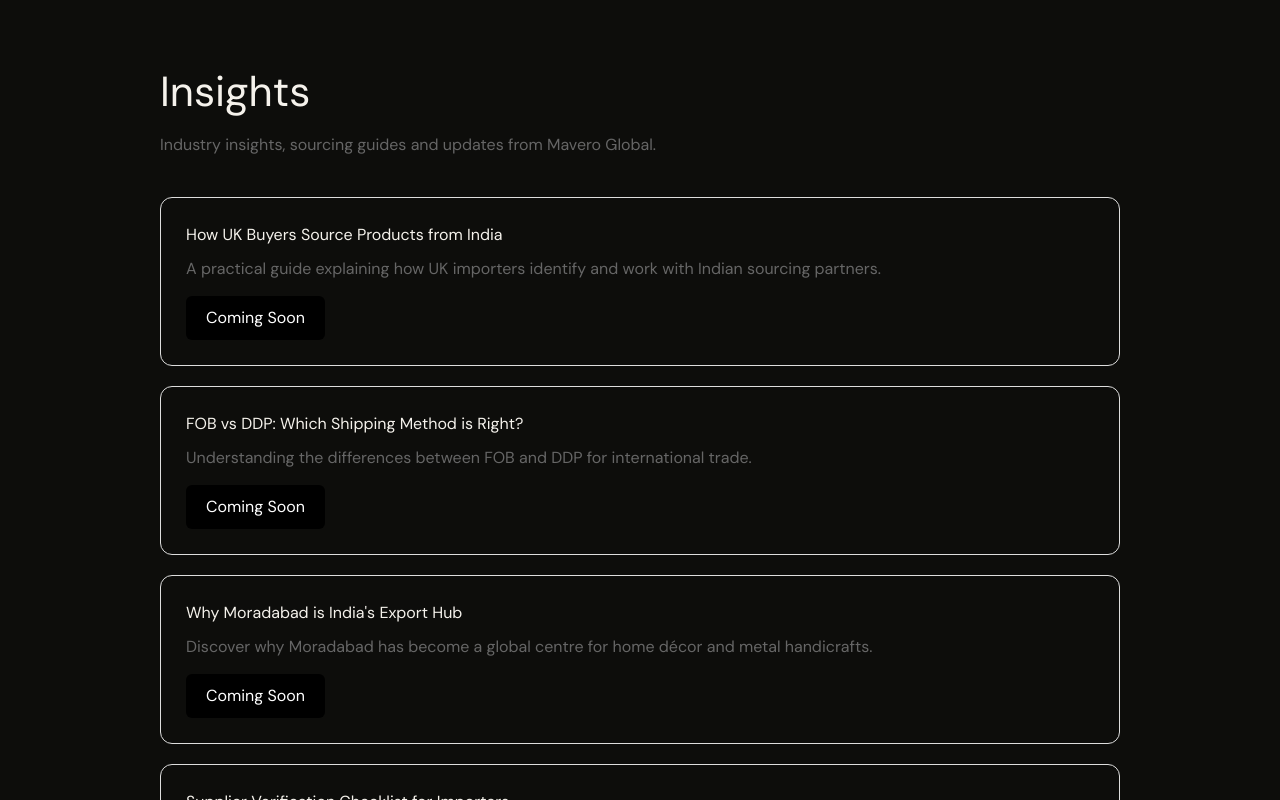
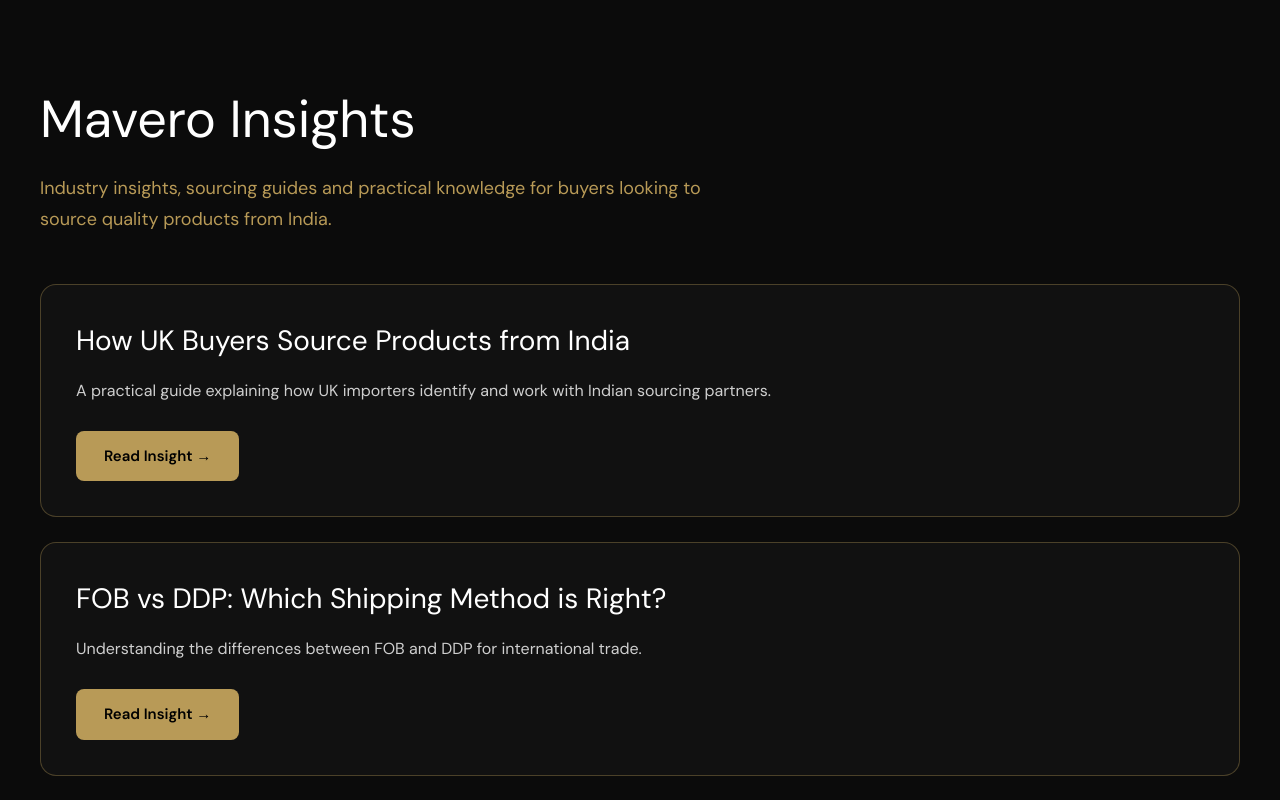
Before and after one commit to viksitparihar786/mavero-global, a Next.js app: page /insights in a window 1280 px wide. Shown: the top 800 px of the page. Built offline with nearby package versions, Linux system fonts and the light colour scheme.

Commit message:
Update page.tsx

```diff
--- a/app/insights/page.tsx
+++ b/app/insights/page.tsx
@@ -23,43 +23,93 @@
   ];
 
   return (
-    <main style={{ padding: "60px 20px", maxWidth: "1000px", margin: "0 auto" }}>
-      <h1 style={{ fontSize: "42px", marginBottom: "10px" }}>Insights</h1>
+    <main
+      style={{
+        background: "#0b0b0b",
+        minHeight: "100vh",
+        padding: "80px 20px",
+        color: "#ffffff",
+      }}
+    >
+      <div style={{ maxWidth: "1200px", margin: "0 auto" }}>
+        <h1
+          style={{
+            fontSize: "52px",
+            marginBottom: "15px",
+            color: "#ffffff",
+          }}
+        >
+          Mavero Insights
+        </h1>
 
-      <p style={{ marginBottom: "40px", color: "#666" }}>
-        Industry insights, sourcing guides and updates from Mavero Global.
+        <p
+          style={{
+            marginBottom: "50px",
+            color: "#b89a57",
+            fontSize: "18px",
+            maxWidth: "700px",
+            lineHeight: "1.7",
+          }}
+        >
+          Industry insights, sourcing guides and practical knowledge
+          for buyers looking to source quality products from India.
         </p>
 
-      <div style={{ display: "grid", gap: "20px" }}>
+        <div
+          style={{
+            display: "grid",
+            gap: "25px",
+          }}
+        >
           {blogs.map((blog, index) => (
             <div
               key={index}
               style={{
-              border: "1px solid #ddd",
-              borderRadius: "12px",
-              padding: "25px",
+                border: "1px solid rgba(184, 154, 87, 0.35)",
+                borderRadius: "16px",
+                padding: "35px",
+                background: "#111111",
               }}
             >
-            <h2 style={{ marginBottom: "10px" }}>{blog.title}</h2>
+              <h2
+                style={{
+                  marginBottom: "15px",
+                  color: "#ffffff",
+                  fontSize: "28px",
+                }}
+              >
+                {blog.title}
+              </h2>
 
-            <p style={{ color: "#666", marginBottom: "15px" }}>
+              <p
+                style={{
+                  color: "#cfcfcf",
+                  marginBottom: "25px",
+                  lineHeight: "1.8",
+                  fontSize: "16px",
+                }}
+              >
                 {blog.description}
               </p>
 
               <button
                 style={{
-                background: "#000",
-                color: "#fff",
+                  background: "#b89a57",
+                  color: "#000000",
                   border: "none",
-                padding: "10px 20px",
-                borderRadius: "6px",
+                  padding: "14px 28px",
+                  borderRadius: "8px",
+                  fontWeight: "bold",
+                  cursor: "pointer",
+                  fontSize: "15px",
                 }}
               >
-              Coming Soon
+                Read Insight →
               </button>
             </div>
           ))}
         </div>
+      </div>
     </main>
   );
 }
```
Lines whose indentation alone changed are shown as unchanged.
